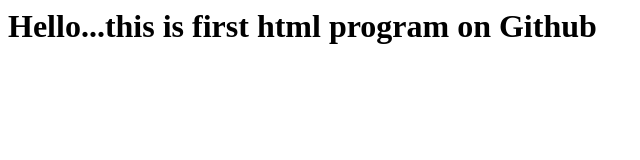
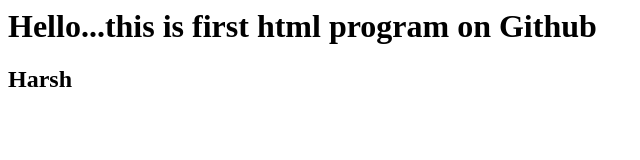
Before and after one commit to gijarevedangi/Main_Repository, a plain HTML site: page Hello.html in a window 1280 px wide. Shown: the full height of the page, 0-640 px from the left. Drawn offline with Linux system fonts and the light colour scheme.

Commit message:
Harsh change

```diff
--- a/Hello.html
+++ b/Hello.html
@@ -2,5 +2,6 @@
 <head></head>
 <body>
   <h1>Hello...this is first html program on Github</h1>
+  <h2>Harsh</h2>
   </body>
 </html>
```
